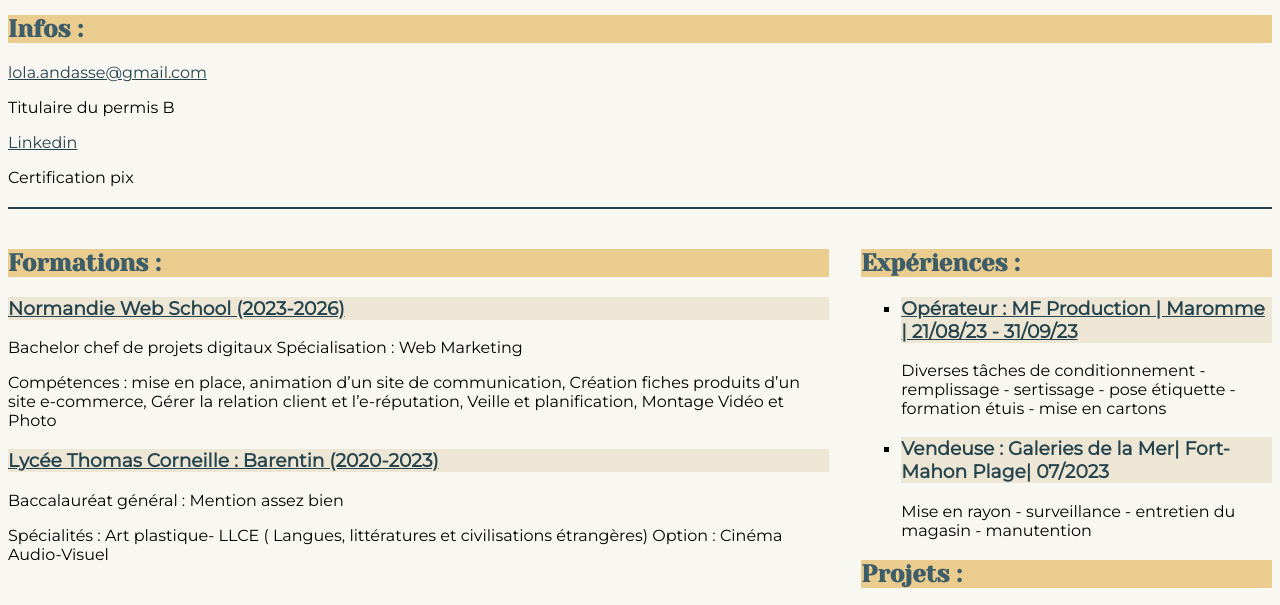
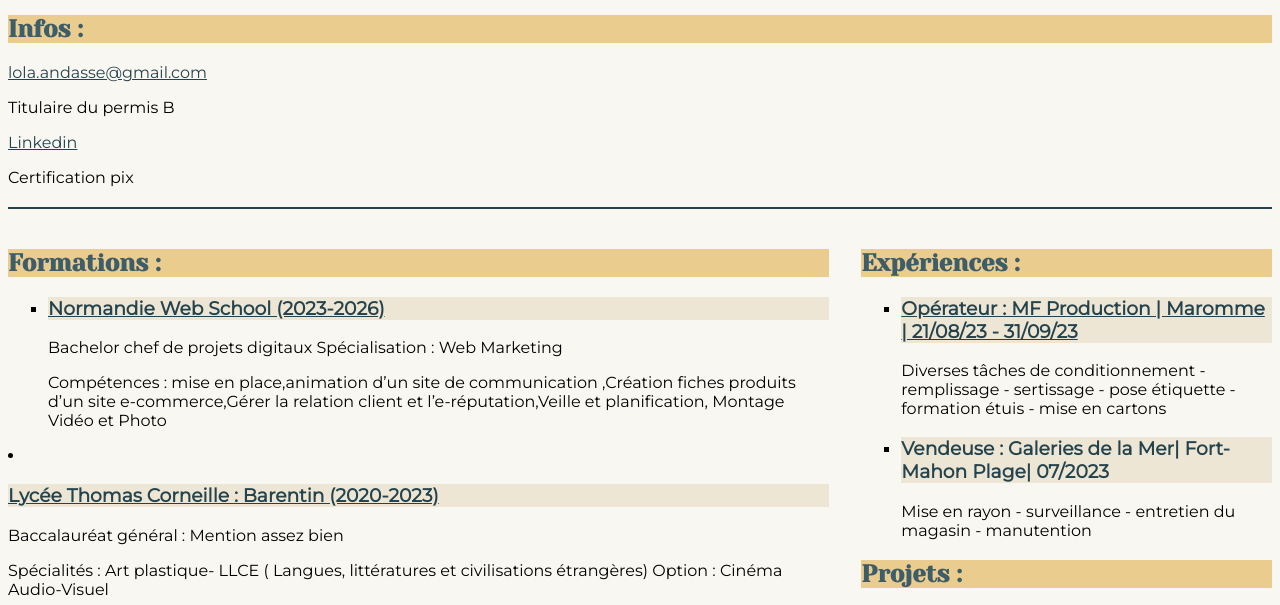
Before and after one commit to landasse/CV_Andasse_Lola, a plain HTML site: page index.html in a window 1280 px wide. Shown: the part 180-785 px from the top of the page. Drawn offline with Linux system fonts and the light colour scheme.

Commit message:
correction final

```diff
--- a/css/styles.css
+++ b/css/styles.css
@@ -12,6 +12,7 @@
 body {
   background-color: #f8f7f2;
 }
+
 header {
   position: sticky;
   top: 0;
--- a/index.html
+++ b/index.html
@@ -33,12 +33,16 @@
         <p> <strong>Recherche de stage en Web Marketing du 2 avril
             au 5 juillet 2024 </strong></p>
 
+
+
         <p>
           Etudiante motivée et curieuse, passionnée par l’univers digital et les médias sociaux,
           je suis à la recherche d’une alternance dans le Web Marketing. Dotée d’un véritable
           esprit d’équipe, et un sens des responsabilités j’ai hâte de m’intégrer dans un nouvel
           environnement et traiter des projets challengeant.
         </p>
+
+
       </section>
       <hr>
     </header>
@@ -58,11 +62,14 @@
 
       <div class="content">
 
-        <section class="gauche">
+        <div class="gauche">
+
           <h2>Formations :</h2>
 
-          <section id="formation1">
+          <section>
+            <ul>
               <!-- Formation -->
+              <li>
                 <h3>
                   <a href="https://normandiewebschool.fr/" target="_blank">Normandie Web School (2023-2026)</a>
                 </h3>
@@ -70,24 +77,34 @@
                   Bachelor chef de projets digitaux Spécialisation : Web Marketing
                 </p>
                 <p>
-              Compétences : mise en place, animation d’un site de communication, Création fiches produits d’un site
-              e-commerce,
-              Gérer la relation client et l’e-réputation, Veille et planification, Montage Vidéo et Photo
+                  Compétences : mise en place,animation d’un site de communication
+                  ,Création fiches produits d’un site e-commerce,Gérer la
+                  relation client et l’e-réputation,Veille et planification,
+                  Montage Vidéo et Photo
                 </p>
+              </li>
           </section>
 
-          <section id="formation2">
+          <section>
             <!-- Formation -->
+            <li>
               <h3>
                 <a href="https://thomas-corneille.lycee.ac-normandie.fr/" target="_blank">Lycée Thomas Corneille :
-                Barentin (2020-2023)</a>
+                  Barentin
+                  (2020-2023)</a>
               </h3>
+
               <p>Baccalauréat général : Mention assez bien</p>
+
+
               <p>Spécialités : Art plastique- LLCE ( Langues, littératures et
                 civilisations étrangères) Option : Cinéma Audio-Visuel
               </p>
+            </li>
+
+            </ul>
           </section>
-        </section>
+        </div>
 
         <div class="droite" id="Experiences">
           <h2>Expériences :</h2>
@@ -108,6 +125,7 @@
               </li>
               <!-- Expériences -->
 
+
               <li>
                 <h3>Vendeuse : Galeries de la Mer| Fort-Mahon Plage| 07/2023</h3>
                 <p>
@@ -116,6 +134,8 @@
               </li>
             </ul>
           </section>
+
+
 
           <h2>Projets :</h2>
           <ul>
@@ -179,6 +199,8 @@
           </table>
         </div>
 
+
+
         <div class="middle">
           <section>
             <h2>Hobbies :</h2>
@@ -218,6 +240,8 @@
           </section>
         </div>
 
+
+        <!-- element -->
       </section>
     </aside>
   </div>
```
Lines whose indentation alone changed are shown as unchanged.
